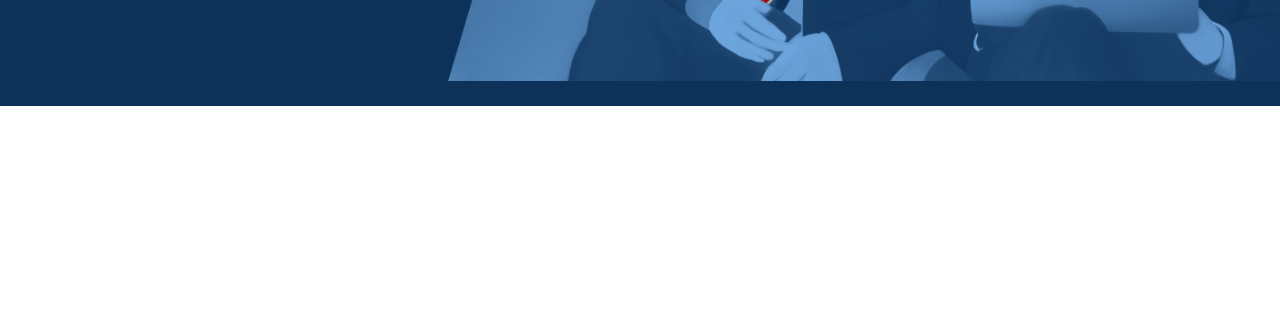
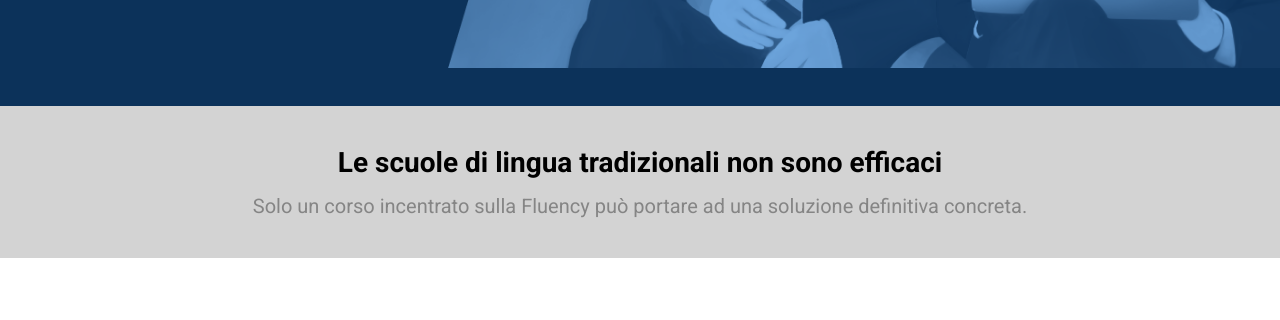
Before and after one commit to maregaale/htmlcss-fluentify, a plain HTML site: page index.html in a window 1280 px wide. Shown: the part 480-800 px from the top of the page. Drawn offline with Linux system fonts and the light colour scheme.

Commit message:
aggiunta sezione 2

```diff
--- a/css/style.css
+++ b/css/style.css
@@ -29,6 +29,23 @@ header {
 .float {
   float: left;
 }
+
+h1 {
+  color: white;
+  font-size: 50px;
+  font-weight: 700;
+  margin-bottom: 50px;
+}
+
+h4, p {
+  color: #858585
+}
+
+h2 {
+  margin-bottom: 15px;
+  font-size: 28px;
+}
+
 /* /proprietà generali */
 
 /* stile testo link */
@@ -111,7 +128,7 @@ nav li {
   position: absolute;
   bottom: 0;
   left: 35%;
-  height: 85%;
+  height: 90%;
   width: 70%;
 }
 .background img {
@@ -129,16 +146,21 @@ nav li {
   transform: translateY(-50%);
 }
 
-h1 {
-  color: white;
-  font-size: 50px;
-  font-weight: 700;
-  margin-bottom: 50px;
-}
-
 .box-2 {
   padding: 20px;
 }
 /* /box centrale */
+/* /hero */
 
-/* /hero */
+/* sezione 2 */
+.section-2 {
+  text-align: center;
+  background-color: lightgrey;
+  padding: 40px 0;
+}
+
+.section-2 h4 {
+  font-size: 20px;
+  font-weight: normal;
+}
+/* /sezione 2 */
--- a/index.html
+++ b/index.html
@@ -68,14 +68,9 @@
       <!-- /hero -->
 
       <!-- sezione 1 -->
-      <section class="section-1">
-
-      </section>
-      <!-- /sezione 1 -->
-
-      <!-- sezione 1 -->
       <section class="section-2">
-
+        <h2>Le scuole di lingua tradizionali non sono efficaci</h2>
+        <h4>Solo un corso incentrato sulla Fluency può portare ad una soluzione definitiva concreta.</h4>
       </section>
       <!-- /sezione 1 -->
 
@@ -96,6 +91,12 @@
 
       </section>
       <!-- /sezione 1 -->
+
+      <!-- sezione 1 -->
+      <section class="section-6">
+
+      </section>
+      <!-- /sezione 1 -->
     </main>
     <!-- /corpo del progetto -->
 
```
